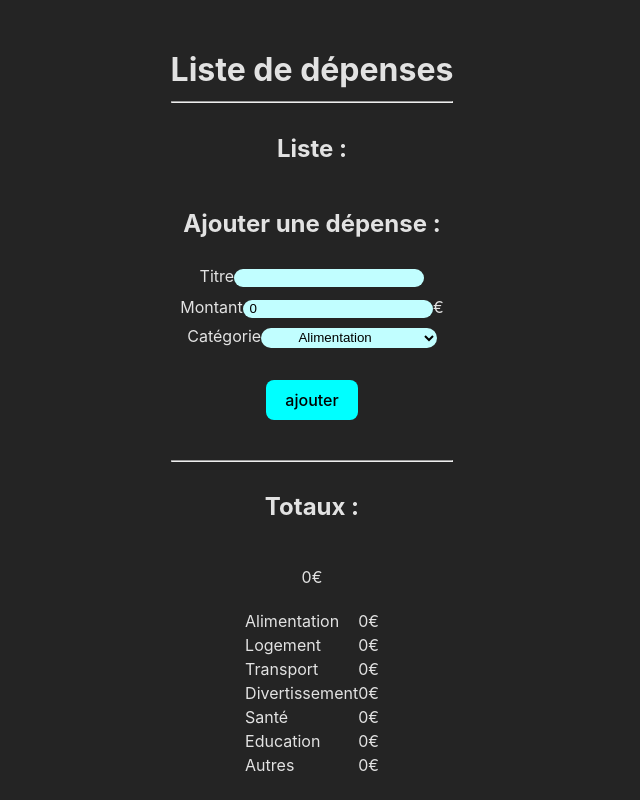
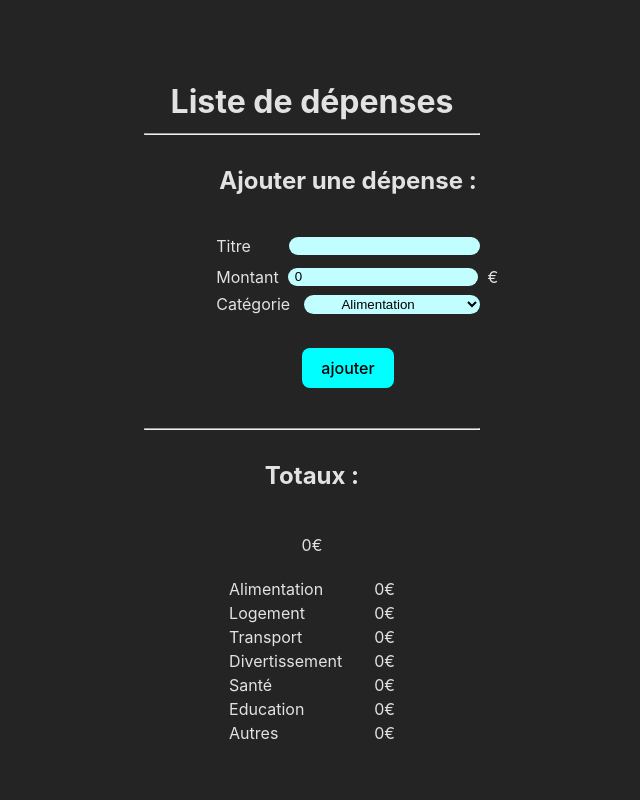
Before and after one commit to sylvainflt/evaluationReact2306, a React (Vite) app: page / in a window 1280 px wide. Shown: the whole page, without its empty margins (328-968 px from the left). Built offline with nearby package versions, Linux system fonts and the light colour scheme.

Commit message:
ajustements affichage

```diff
--- a/index.html
+++ b/index.html
@@ -4,7 +4,7 @@
     <meta charset="UTF-8" />
     <link rel="icon" type="image/svg+xml" href="/vite.svg" />
     <meta name="viewport" content="width=device-width, initial-scale=1.0" />
-    <title>Vite + React</title>
+    <title>Liste de dépenses</title>
   </head>
   <body>
     <div id="root"></div>
--- a/src/App.css
+++ b/src/App.css
@@ -51,7 +51,7 @@ span {
 }
 
 li {
-  list-style-type: none;
+  /*list-style-type: none;*/
 }
 
 h1 {
--- a/src/component/AjoutDepense/index.css
+++ b/src/component/AjoutDepense/index.css
@@ -33,3 +33,9 @@
     outline: none;
     transition: .5s ease-in-out;
   }
+
+  .ligneAjout {
+    display: flex;
+    justify-content: space-between;
+    align-items: center;
+  }
--- a/src/component/AjoutDepense/index.jsx
+++ b/src/component/AjoutDepense/index.jsx
@@ -23,18 +23,18 @@ function AjoutDepense () {
 
 
     return (
-        <div>
-            <div>
+        <div style={{marginTop:"2rem"}}>
+            <div className="ligneAjout">
                 <span>Titre</span>
                 <input value={titre} onChange={handleChangeTitre} />
             </div>
 
-            <div>
+            <div className="ligneAjout" style={{width:"107%"}}>
                 <span>Montant</span>
                 <input value={montant} onChange={handleChangeMontant} />€
             </div>
 
-            <div>
+            <div className="ligneAjout">
                 <span>Catégorie</span>
                 <select value={categorie} onChange={handleChangeCategorie}>
                     <option value="Alimentation">Alimentation</option>
--- a/src/component/Depense/index.css
+++ b/src/component/Depense/index.css
@@ -2,6 +2,7 @@
     display: flex;
     align-items: center;
     gap: 20px;
+    justify-content: space-between;
   }
 
   .listButton {
@@ -18,5 +19,5 @@
   }
 
   .depense-categorie {
-    width: 20%;
+    /*width: 20%;*/
   }
--- a/src/component/ListeDepense/index.jsx
+++ b/src/component/ListeDepense/index.jsx
@@ -13,16 +13,22 @@ function ListeDepense () {
         <div>
             <hr/>
 
-            <div style={{display:"flex",flexDirection:"column"}}>
+            <div style={{display:"flex",justifyContent:"center",flexWrap:"wrap",gap:"2rem"}}>
                 <div /*style={{minWidth:"600px"}}*/>
-                    <h2>Liste : </h2>
-                    <ul>
+
+                    <h2>
+                        {
+                            state.expenses.length ? "Liste :" : ""
+                        }
+                    </h2>
+
+                    <ol>
                         {
                             state.expenses.map(
                                 (item, key) => <Depense key={key} value={item}/>
                             )
                         }
-                    </ul>
+                    </ol>
                 </div>
 
                 <div /*style={{borderLeft:"1px solid #fff"}}*/>
--- a/src/component/Totaux/index.css
+++ b/src/component/Totaux/index.css
@@ -10,4 +10,5 @@
   .sousTotal {
     display: flex;
     justify-content: space-between;
+    gap: 2rem;
   }
```
